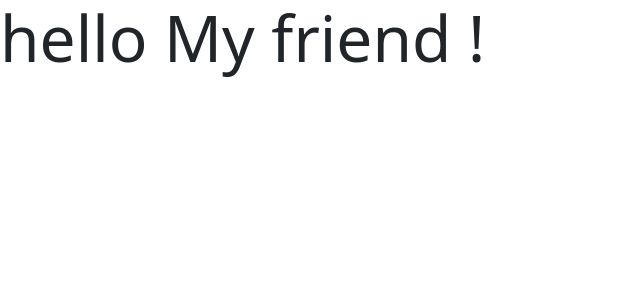
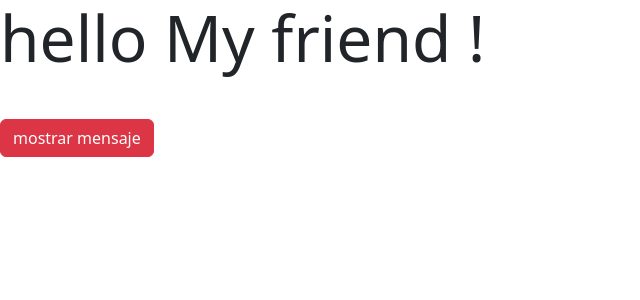
Before and after one commit to manusantiaraoz/reactp4, a React (Vite) app: page / in a window 1280 px wide. Shown: the top 300 px of the page, without its empty margins (0-640 px from the left). Built offline with nearby package versions, Linux system fonts and the light colour scheme.

Commit message:
punto 3 realizado

```diff
--- a/src/App.jsx
+++ b/src/App.jsx
@@ -9,6 +9,7 @@ function App() {
 
   return (
     <>
+
     <SaludoInicial saludo={saludo}></SaludoInicial>
 
     </>
--- a/src/component/SaludoInicial.jsx
+++ b/src/component/SaludoInicial.jsx
@@ -1,9 +1,16 @@
 import React from 'react';
+import { useState } from 'react';
 
 const SaludoInicial = ({saludo}) => {
+
+    const [msj,setMsj] = useState("");
+
+
     return (
         <article className="display-3">
-            hello {saludo}
+             <p> hello {saludo} </p>
+             <h3>{msj}</h3>
+            <button className='btn btn-danger' onClick={() => setMsj("(from changed state)")} > mostrar mensaje</button>
         </article>
     );
 };
--- a/src/main.jsx
+++ b/src/main.jsx
@@ -4,7 +4,7 @@ import App from './App.jsx'
 
 
 ReactDOM.createRoot(document.getElementById('root')).render(
-  <React.StrictMode>
+
     <App />
-  </React.StrictMode>,
+
 )
```
Also changed, not shown: 1 other file (tests, documents, lock files or other folders).
